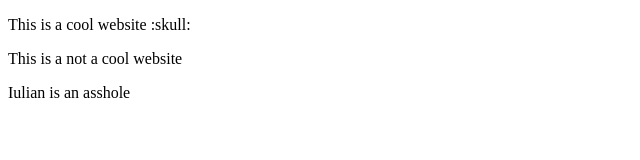
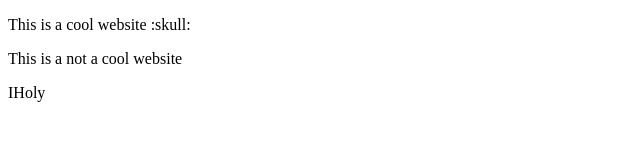
Before and after one commit to Axetyy/My-First-Repository, a plain HTML site: page index.html in a window 1280 px wide. Shown: the whole page, without its empty margins (0-640 px from the left). Drawn offline with Linux system fonts and the light colour scheme.

Commit message:
add something

```diff
--- a/index.html
+++ b/index.html
@@ -6,6 +6,6 @@
 <body>
      <p> This is a cool website :skull: </p>
      <p> This is a not a cool website </p>
-     <p> Iulian is an asshole </p>
+     <p> IHoly </p>
 </body>
 </html>
```
